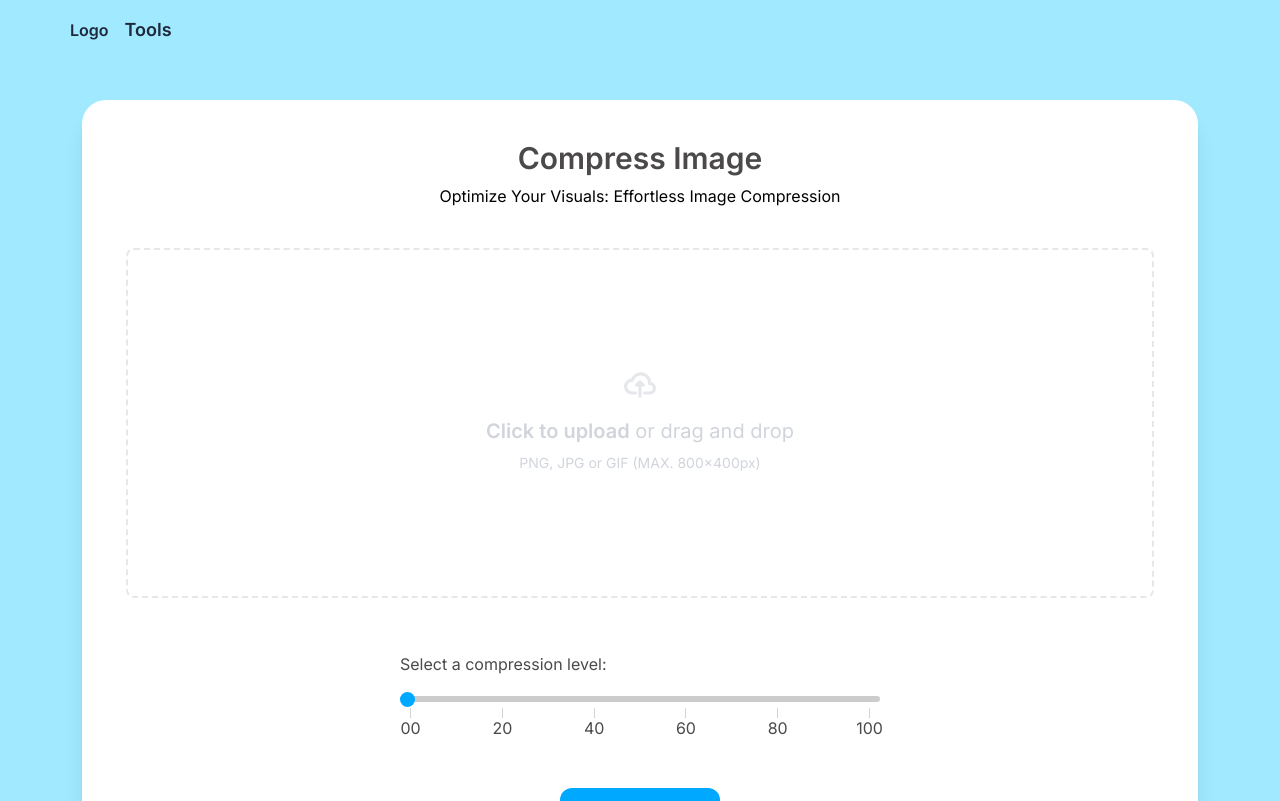
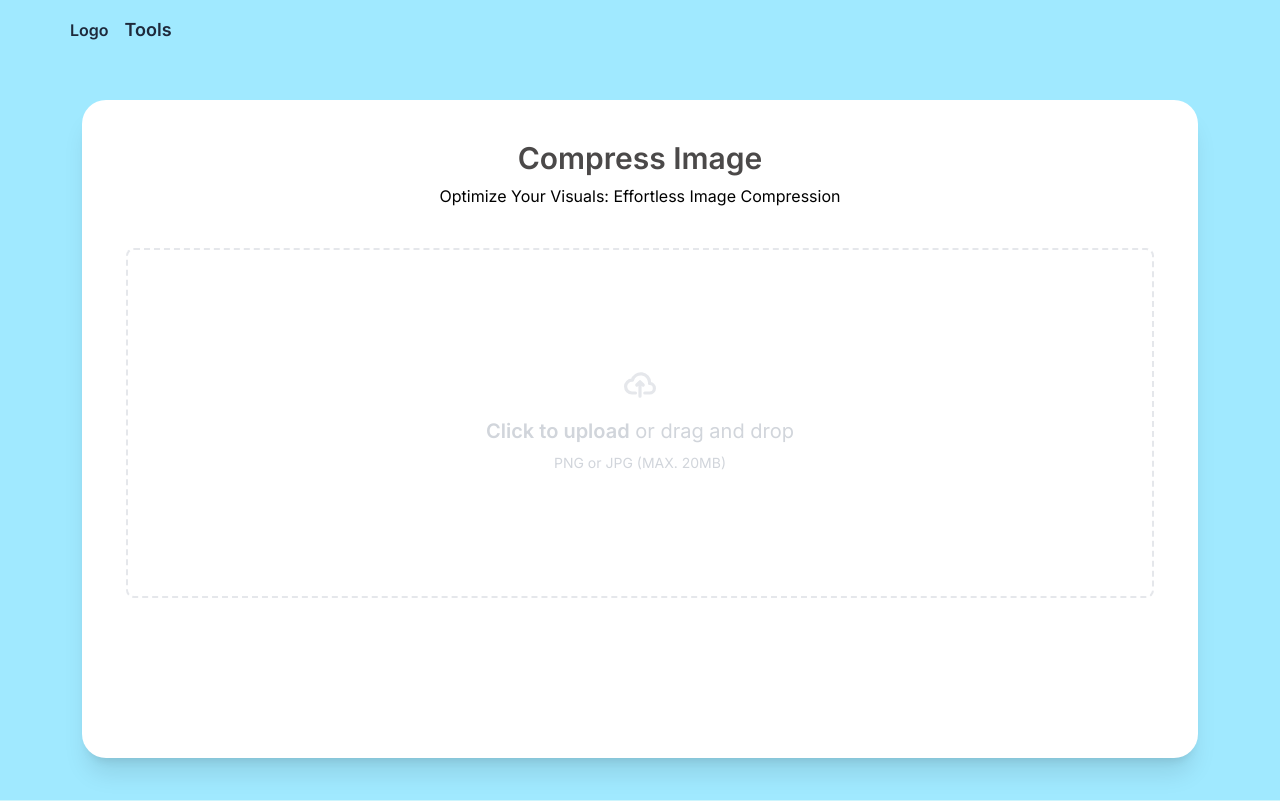
Before and after one commit to Abdul-Wahab-dev/ai-project, a Next.js app: page /compress in a window 1280 px wide. Shown: the top 801 px of the page. Built offline with nearby package versions, Linux system fonts and the light colour scheme.

Commit message:
improving ui

```diff
--- a/app/compress/page.tsx
+++ b/app/compress/page.tsx
@@ -20,14 +20,18 @@ const page = () => {
     sliderEl4.style.background = `linear-gradient(to right, rgba(0, 169, 255, 1) ${progress}%, #ccc ${progress}%)`;
   };
   const handleFile = (event) => {
+    if (event.target.files && event.target.files.length) {
+      const type = event.target.files[0].type;
+      console.log(event.target.files[0], "event.target.files[0]");
+      const size = event.target.files[0].size;
+      if (type === "image/png" || type === "image/jpeg") {
         setFileUploadLoading(true);
-    if (event.target.files && event.target.files.length) {
-      // const preview = URL.createObjectURL()
         setTimeout(() => {
           setMimeType(event.target.files[0].type);
           setFile(event.target.files[0]);
           setFileUploadLoading(false);
         }, 1000);
+      }
     }
   };
 
@@ -83,6 +87,7 @@ const page = () => {
               <div className="flex flex-col px-5 gap-10">
                 <div className="flex items-center justify-center w-full flex-col gap-5">
                   {file ? (
+                    <div className="flex items-center justify-center flex-col">
                       <div className="h-[350px] p-7 shadow-md rounded-lg bg-[#f9f9f9] flex justify-center items-center relative">
                         <div
                           className="p-2 bg-white absolute top-2 right-2 rounded-md shadow-md cursor-pointer"
@@ -102,6 +107,10 @@ const page = () => {
                           alt="image"
                           className="rounded"
                         />
+                      </div>
+                      <p className="text-gray-400 text-xs">
+                        size : {Math.round(file.size / 1000)}MB
+                      </p>
                     </div>
                   ) : fileUploadLoading ? (
                     <div className="flex flex-col items-center justify-center w-full h-[350px] bg-white">
@@ -133,7 +142,7 @@ const page = () => {
                           or drag and drop
                         </p>
                         <p className="text-sm text-gray-300 dark:text-gray-300">
-                          PNG, JPG or GIF (MAX. 800x400px)
+                          PNG or JPG (MAX. 20MB)
                         </p>
                       </div>
                       <input
@@ -144,7 +153,8 @@ const page = () => {
                       />
                     </label>
                   )}
-
+                  {file ? (
+                    <>
                       <div className="wrapper">
                         <div className="content">
                           <div className="range">
@@ -186,6 +196,8 @@ const page = () => {
                         <span> Compress image</span>
                         {loading ? <div className="loader"></div> : null}
                       </button>
+                    </>
+                  ) : null}
                 </div>
 
                 {filePreview.length ? (
```
Lines whose indentation alone changed are shown as unchanged.
